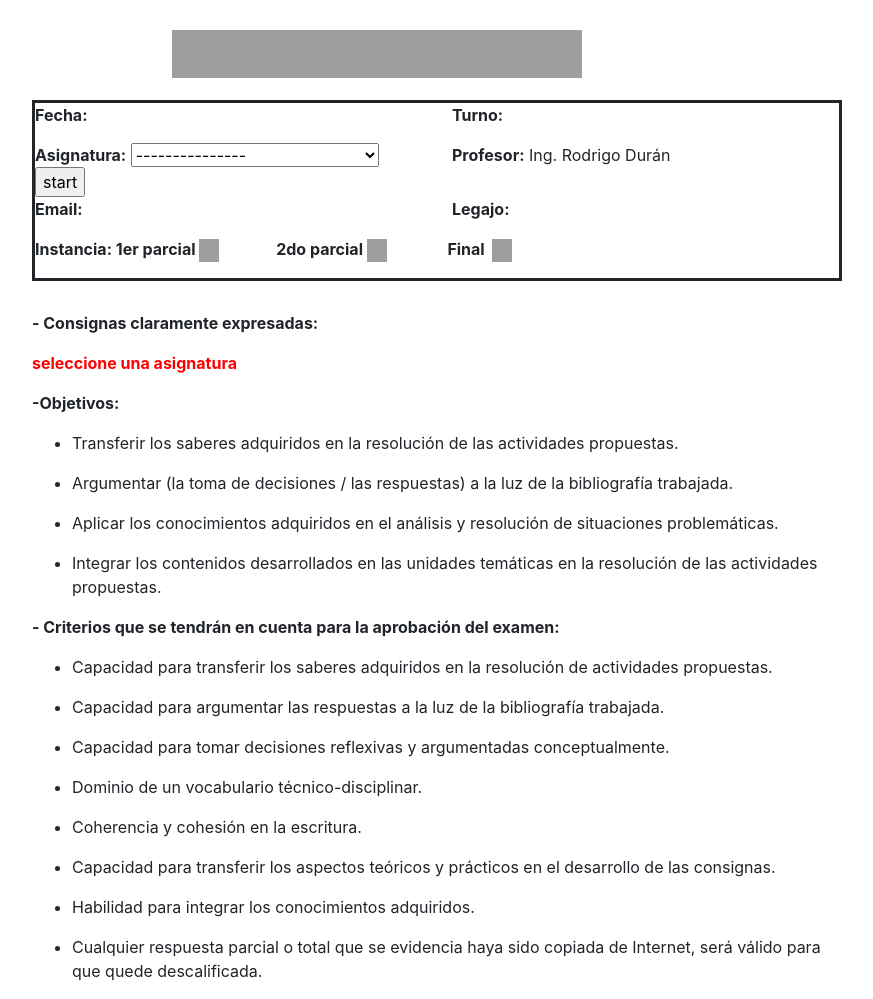
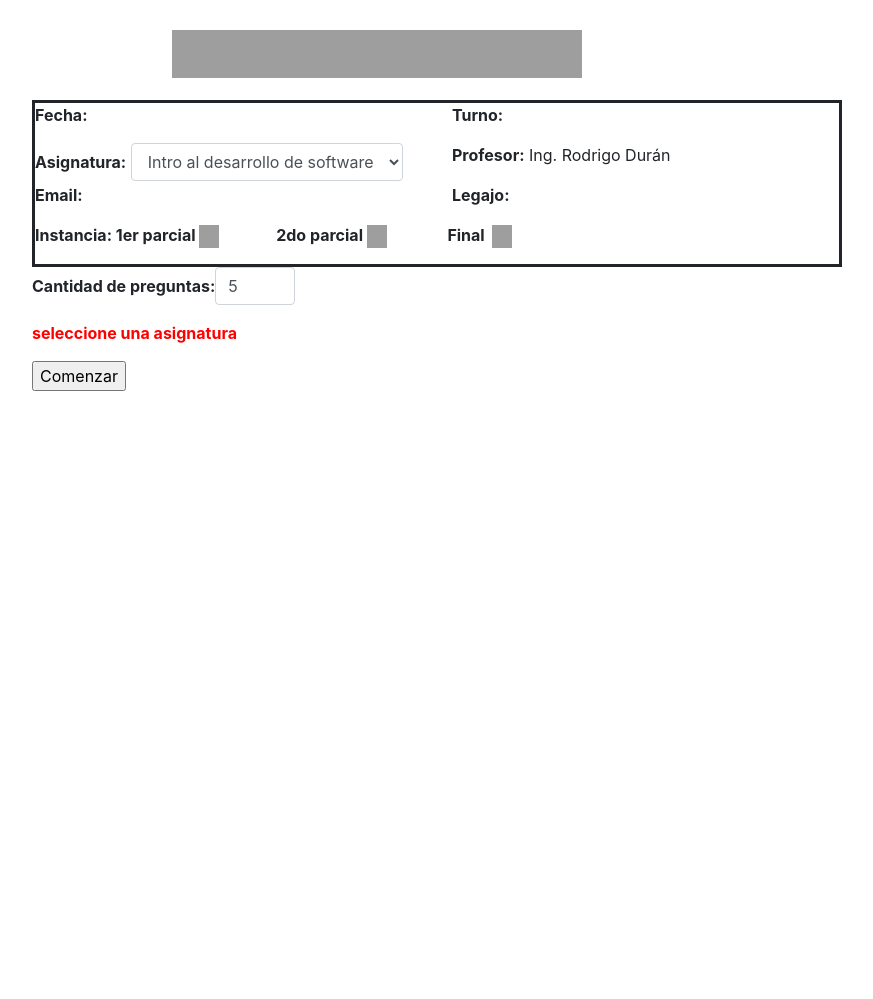
Before and after one commit to shadowrad/examenes_up, a Django app: page /parcial-up/ in a window 1280 px wide. Shown: the whole page, without its empty margins (68-941 px from the left). After the commit the page ends 391 px from the top, so only its background shows below. Run offline with Django 3.2, Linux system fonts and the light colour scheme; data comes from the database, SQL or seed files in the repository; some libraries are stand-ins or nearby versions; grey boxes are pictures that could not be loaded.

Commit message:
se agrega up con cantidad

```diff
--- a/examenes_up/settings.py
+++ b/examenes_up/settings.py
@@ -133,3 +133,8 @@ ALLOWED_HOSTS= "*"
 
 MAX = 50
 RANGO = 5
+
+try:
+    from .local_settings import *
+except ImportError:
+    pass
--- a/generador_pdf/templates/parcial_up.html
+++ b/generador_pdf/templates/parcial_up.html
@@ -37,13 +37,11 @@
                 <input type="hidden" name="materia_id"  value="{{materia.id}}" >
                     {% else %}
 
-                    <select name="materia_id" style="display: inline-block;">
-                        <option> ---------------</option>
+                    <select class="form-control input-sm" name="materia_id" style="display: inline-block;width: fit-content;">
                         {%for materia in materias %}
                         <option value="{{ materia.id}}"> {{ materia.Descripcion }}</option>
                         {% endfor %}
                     </select>
-                    <input type="submit" value="start" style="display: inline-block;">
                     {%endif%}
 
             </div>
@@ -77,12 +75,22 @@
 
     </div>
 
+<div class="row">
+    <div class="col-md-12">
+        <p><strong>Cantidad de preguntas:</strong><input style="display: inline;width:80px;" class="form-control"  type="number" name="cantidad" value={{cantidad}} /></p>
+        {% if materia %}
+        <p><strong>Responda las siguientes preguntas</strong> <input type="submit" value="refrescar" style="display: inline-block;"></p>
+        {% else %}
+            <p><strong style="color:red"> seleccione una asignatura&nbsp;</strong></p>
+            <input type="submit" value="Comenzar" style="display: inline-block;">
+        {% endif %}
+
+    </div>
+
+</div>
 
     <div class="row">
         <div class="col-md-12" style="top:30px;">
-            <p><strong>- Consignas claramente expresadas:&nbsp;</strong></p>
-            {% if materia %}
-            <p><strong>Responda las siguientes preguntas</strong> <input type="submit" value="refrescar" style="display: inline-block;"></p>
 
             <ol>
                 {% for pregunta in preguntas %}
@@ -91,73 +99,7 @@
                 </li>
                 {% endfor %}
             </ol>
-            {% else %}
-            <p><strong style="color:red"> seleccione una asignatura&nbsp;</strong></p>
-            {% endif %}
 
-        </div>
-    </div>
-
-    <div class="row">
-        <div class="col-md-12" style="top:30px;">
-            <p><strong>-Objetivos:</strong></p>
-            <ul>
-                <li style="top:10px">
-                    <p>Transferir los saberes adquiridos en la resoluci&oacute;n de las actividades propuestas.</p>
-                </li>
-                <li>
-                    <p>Argumentar (la toma de decisiones / las respuestas) a la luz de la bibliograf&iacute;a
-                        trabajada.</p>
-                </li>
-                <li>
-                    <p>Aplicar los conocimientos adquiridos en el an&aacute;lisis y resoluci&oacute;n de situaciones
-                        problem&aacute;ticas.</p>
-                </li>
-                <li>
-                    <p>Integrar los contenidos desarrollados en las unidades tem&aacute;ticas en la resoluci&oacute;n de
-                        las
-                        actividades propuestas.</p>
-                </li>
-            </ul>
-        </div>
-    </div>
-
-
-    <div class="row">
-        <div class="col-md-12" style="top:30px;">
-
-            <p><strong>- Criterios que se tendr&aacute;n en cuenta para la aprobaci&oacute;n del examen:&nbsp;</strong>
-            </p>
-
-            <ul>
-                <li>
-                    <p>Capacidad para transferir los saberes adquiridos en la resoluci&oacute;n de actividades
-                        propuestas.</p>
-                </li>
-                <li>
-                    <p>Capacidad para argumentar las respuestas a la luz de la bibliograf&iacute;a trabajada.</p>
-                </li>
-                <li>
-                    <p>Capacidad para tomar decisiones reflexivas y argumentadas conceptualmente.</p>
-                </li>
-                <li>
-                    <p>Dominio de un vocabulario t&eacute;cnico-disciplinar.</p>
-                </li>
-                <li>
-                    <p>Coherencia y cohesi&oacute;n en la escritura.</p>
-                </li>
-                <li>
-                    <p>Capacidad para transferir los aspectos te&oacute;ricos y pr&aacute;cticos en el desarrollo de las
-                        consignas.</p>
-                </li>
-                <li>
-                    <p>Habilidad para integrar los conocimientos adquiridos.</p>
-                </li>
-                <li>
-                    <p>Cualquier respuesta parcial o total que se evidencia haya sido copiada de Internet, ser&aacute; v&aacute;lido
-                        para que quede descalificada.</p>
-                </li>
-            </ul>
         </div>
     </div>
 
--- a/generador_pdf/views.py
+++ b/generador_pdf/views.py
@@ -25,12 +25,17 @@ def parcial_up(request):
     materia = None
     materias = []
     preguntas = []
+    cantidad = 5
     if request.method == "POST":
         materia_id = request.POST.get('materia_id')
+        cantidad = request.POST.get('cantidad')
         materia = Materia.objects.get(pk=materia_id)
-        randoms_id = examen_preguntas_ids(5, materia_id)
+        randoms_id = examen_preguntas_ids(int(cantidad), materia_id)
         preguntas = Pregunta.objects.filter(id__in=randoms_id)
     else:
         materias = Materia.objects.all()
-
-    return render(request,'parcial_up.html', {'preguntas':preguntas,'materias':materias, 'materia': materia})
+    datos = {'preguntas': preguntas,
+             'materias': materias,
+             'materia': materia,
+             'cantidad':cantidad}
+    return render(request,'parcial_up.html', datos)
```
